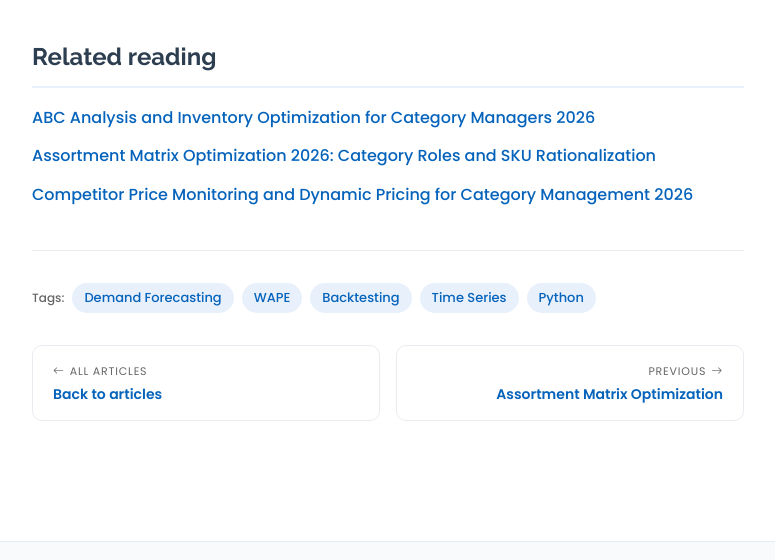
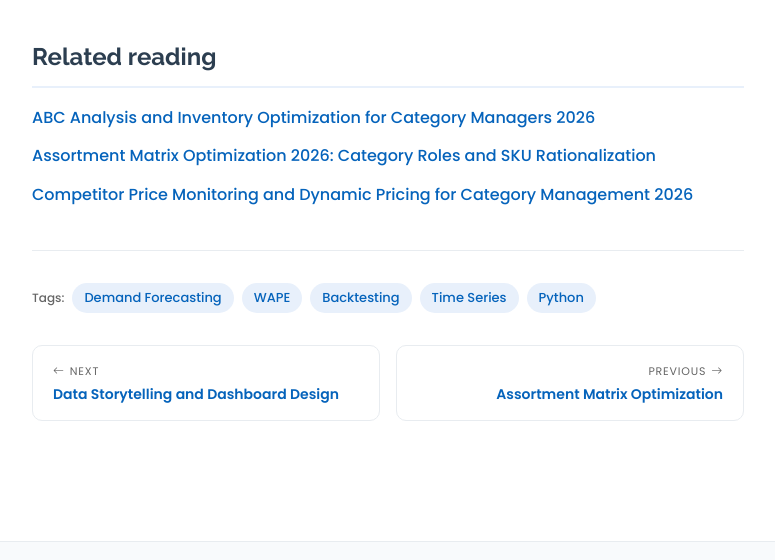
Before and after one commit to isachenko-andrii/isachenko-andrii.github.io, a plain HTML site: page articles/2026-10-14-demand-forecasting-for-analysts.html in a window 1280 px wide. Shown: the part 6849-7409 px from the top of the page, without its empty margins (252-1027 px from the left). Drawn offline with Linux system fonts and the light colour scheme.

Commit message:
Update navigation links for next and previous articles

```diff
--- a/articles/2026-10-14-demand-forecasting-for-analysts.html
+++ b/articles/2026-10-14-demand-forecasting-for-analysts.html
@@ -463,9 +463,9 @@ print(f&quot;naive           WAPE={wape(test, naive):.1%}  bias={bias(test, naiv
   </div>
 
   <nav class="article-nav">
-    <a href="index.html" class="prev">
-      <span class="nav-label"><i class="bi bi-arrow-left"></i> All Articles</span>
-      <span class="nav-title">Back to articles</span>
+    <a href="2026-10-21-data-storytelling-dashboard-design.html" class="prev">
+      <span class="nav-label"><i class="bi bi-arrow-left"></i> Next</span>
+      <span class="nav-title">Data Storytelling and Dashboard Design</span>
     </a>
     <a href="2026-10-04-assortment-matrix-optimization.html" class="next">
       <span class="nav-label">Previous <i class="bi bi-arrow-right"></i></span>
```
